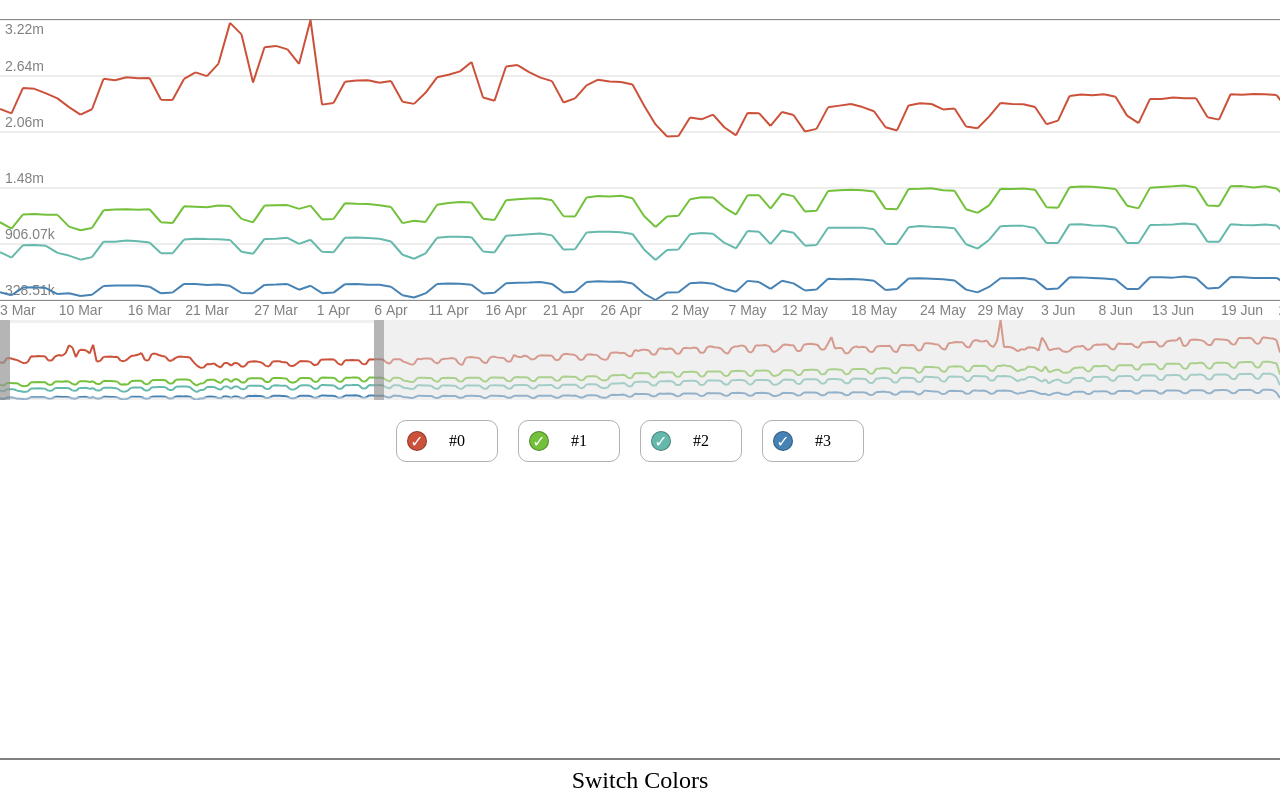
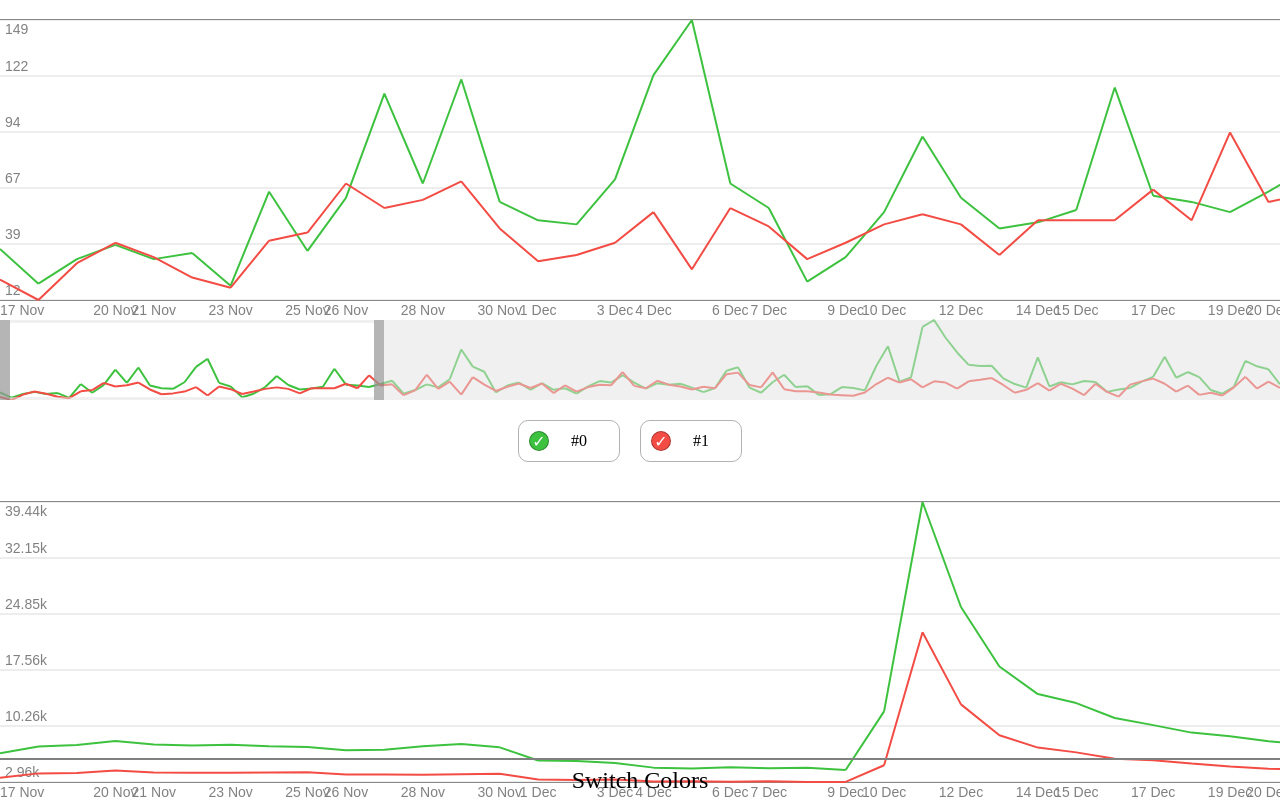
Before and after one commit to GeneGenie/TG_Contest, a website built with webpack: page index.html in a window 1280 px wide. Built offline with nearby package versions, Linux system fonts and the light colour scheme.

Commit message:
show all

```diff
--- a/app.js
+++ b/app.js
@@ -5,7 +5,11 @@ function getData() {
         .then(s=>s.json())
         .then(data=> {
             let CS = new ColorShifter()
-            window.g = Graph.initFromData(data[4]);
+
+
+            data.forEach(dataSet=>{
+                Graph.initFromData(dataSet)
+            })
             //minify webpack
             // tooltips ? fuck
         })
--- a/chart_data.json
+++ b/chart_data.json
@@ -3344,29 +3344,5 @@
       "y2": "#65b9ac",
       "y3": "#4682b4"
     }
-  },
-  {
-    "columns": [
-      [
-        "x",
-        1551571200000,
-        1551657600000,
-        1551744000000
-      ],
-      [
-        "y0",
-       50,0,50
-      ]
-    ],
-    "types": {
-      "y0": "line",
-      "x": "x"
-    },
-    "names": {
-      "y0": "#0"
-    },
-    "colors": {
-      "y0": "red"
-    }
   }
 ]
--- a/index.html
+++ b/index.html
@@ -18,6 +18,7 @@
     body {
         height  : 100%;
         overflow: hidden;
+        overflow-y:scroll;
     }
 </style>
 <script>
```
